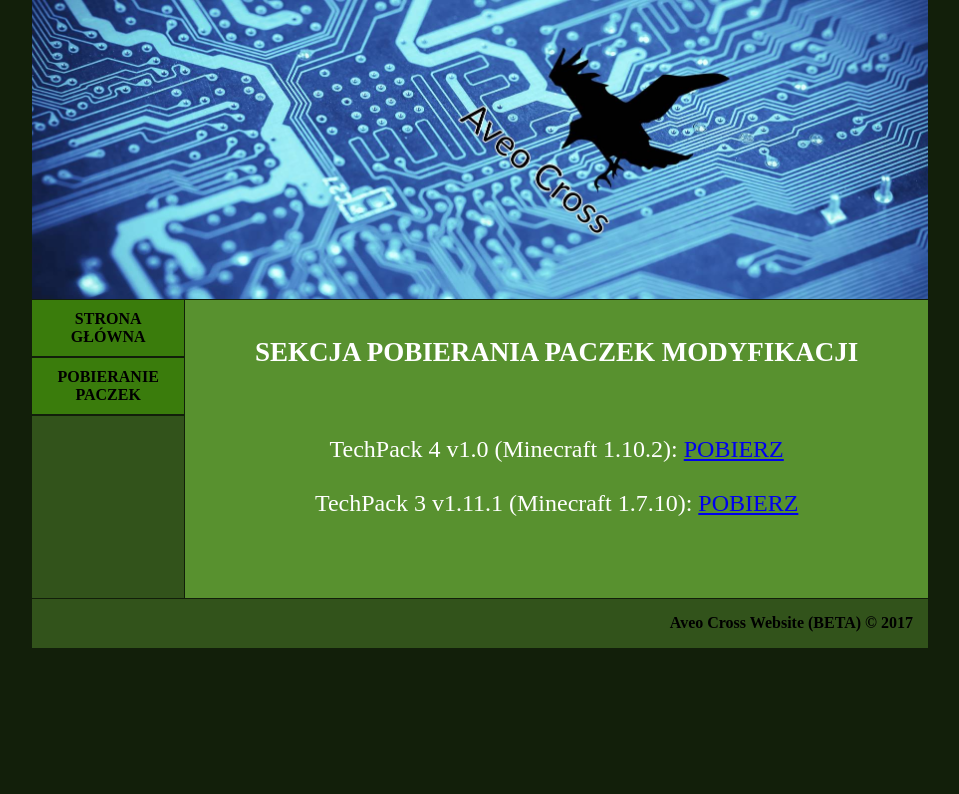
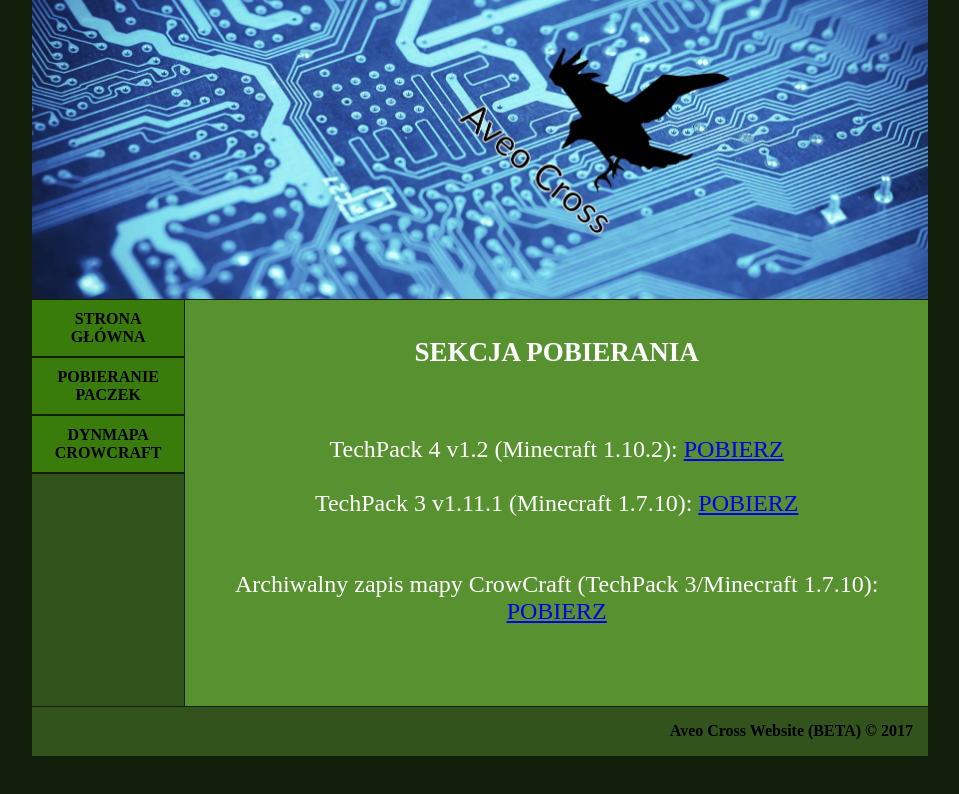
Before and after one commit to AveoCross/aveocross-ml, a plain HTML site: page download.html in a window 1280 px wide. Shown: the whole page, without its empty margins (160-1119 px from the left). Drawn offline with Linux system fonts and the light colour scheme.

Commit message:
Nowa pozycja menu, aktualizacja sciezki download

```diff
--- a/download.html
+++ b/download.html
@@ -18,14 +18,16 @@
 			<ul>
 				<li><a href="index.html">STRONA GŁÓWNA</a></li>
 				<li><a href="download.html">POBIERANIE PACZEK</a></li>
+				<li><a href="/dynmap">DYNMAPA CROWCRAFT</a></li>
 			</ul>
 		</div>
 
 		<div id="TRESC">
-			<h2>SEKCJA POBIERANIA PACZEK MODYFIKACJI</h2></br>
+			<h2>SEKCJA POBIERANIA</h2></br>
 			<p id="DWNLD" />
-				TechPack 4 v1.0 (Minecraft 1.10.2): <a href="TechPack4-v1.0BETA.zip">POBIERZ</a></br></br>
-				TechPack 3 v1.11.1 (Minecraft 1.7.10): <a href="TechPack3-v1.11.1BETA.zip">POBIERZ</a>
+				TechPack 4 v1.2 (Minecraft 1.10.2): <a href="/data/TechPack4-v1.2ALPHA.zip">POBIERZ</a></br></br>
+				TechPack 3 v1.11.1 (Minecraft 1.7.10): <a href="/data/TechPack3-v1.11.1BETA.zip">POBIERZ</a></br></br></br>
+				Archiwalny zapis mapy CrowCraft (TechPack 3/Minecraft 1.7.10): <a href="/data/crowcraft_save.zip">POBIERZ</a>
 			</p></br></br>
 		</div>
 
```
Also changed, not shown: index.html (+1 -0 lines).
